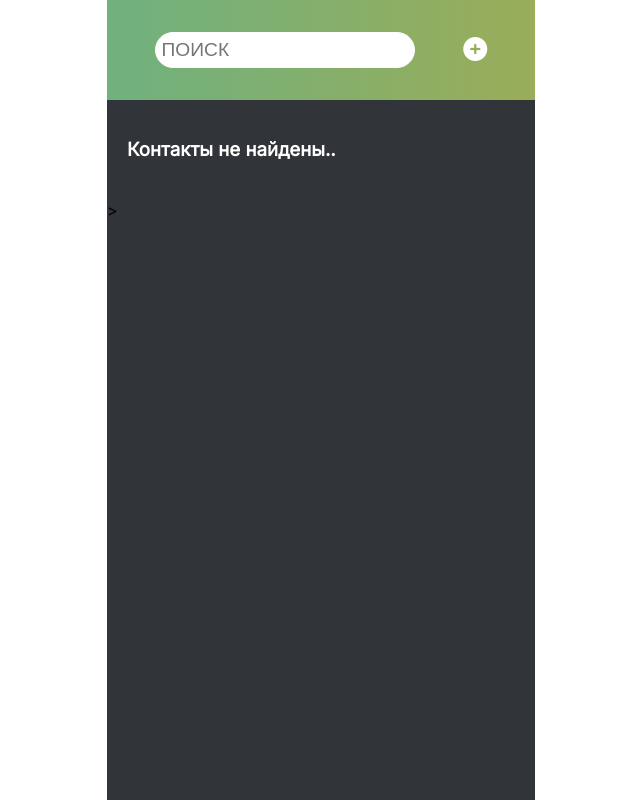
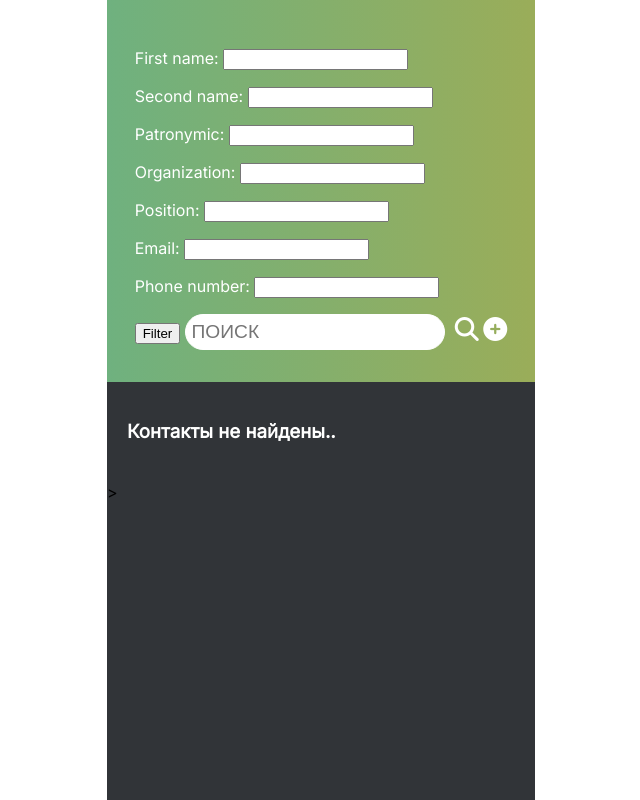
Before and after one commit to Val-1988/App_Contact_management, a Django app: page / in a window 1280 px wide. Shown: the whole page, without its empty margins (319-959 px from the left). Run offline with Django 4.2, Linux system fonts and the light colour scheme; data that the repository does not hold is empty; some libraries are stand-ins or nearby versions.

Commit message:
Added filters

```diff
--- /dev/null
+++ b/contact_management/app_contact_management/filters.py
@@ -0,0 +1,10 @@
+import django_filters
+
+from .models import *
+
+
+class ContactFilter(django_filters.FilterSet):
+
+    class Meta:
+        model = Contact
+        fields = "__all__"
--- a/contact_management/app_contact_management/views.py
+++ b/contact_management/app_contact_management/views.py
@@ -3,12 +3,14 @@ from django.shortcuts import render, redirect
 from .models import Contact
 from django.db.models import CharField, Value
 from django.db.models.functions import Concat
+from .filters import ContactFilter
 
 
 # Create your views here.
 
 def index(request):
     contacts = Contact.objects.all()
+
     search_input = request.GET.get('search-area')
     if search_input:
         contacts = Contact.objects.annotate \
@@ -17,7 +19,13 @@ def index(request):
     else:
         contacts = Contact.objects.all()
         search_input = ""
-    return render(request, 'index.html', {"contacts": contacts, "search_input": search_input})
+
+    my_filter = ContactFilter(request.GET, queryset=contacts)
+    # myFilter = ContactFilter(request.GET, queryset=contacts)
+    contacts = my_filter.qs
+    # context = {"myFilter": myFilter, "contacts": contacts, "search_input": search_input,
+    # "contacts_filter": contacts_filter}
+    return render(request, 'index.html', {"my_filter": my_filter, "contacts": contacts, "search_input": search_input})
 
 
 def addContact(request):
--- a/contact_management/contact_management/settings.py
+++ b/contact_management/contact_management/settings.py
@@ -38,6 +38,7 @@ INSTALLED_APPS = [
     'django.contrib.messages',
     'django.contrib.staticfiles',
     'app_contact_management',
+    'django_filters',
 ]
 
 MIDDLEWARE = [
--- a/contact_management/templates/index.html
+++ b/contact_management/templates/index.html
@@ -20,14 +20,33 @@
 		<!--  SEARCH FORM -->
 		<header class="header">
 
-			<form action="/" method="GET" class="search-bar">
+
+			<form action="/" method="GET" class="search-bar" id="search-form">
+
+				{{my_filter.form.as_p}}
+				<button name="field_name" value="submitted_value">Filter</button>
+
+
 				<input type="search-name" class="contact-search" name="search-area" placeholder="ПОИСК"
 				value="{{ search_input }}">
+
+				<i onclick="document.getElementById('search-form').submit();" style="padding-left: 5px;"
+						class="fas fa-search"></i>
+
+				<!--  ADD-CONTACT BUTTON/ICON -->
+			<a href="{% url 'add_contact' %}"><i class="fas fa-plus-circle add"></i></a>
+
 			</form>
 
-			<!--  ADD-CONTACT BUTTON/ICON -->
-			<a href="{% url 'add_contact' %}"><i class="fas fa-plus-circle add"></i></a>
+			{% for obj in my_filter.qs %}
+				{{ obg.position }} {{ obg.organization }}<br />
+			{% endfor %}
+
 		</header>
+
+
+
+
 
 		<!--  CONTACT LIST -->
 		<section class="contacts-library">
```
Also changed, not shown: postgres/docker-compose.yml (added, +19 -0 lines), requirements.txt (+15 -0 lines), 1 other file.
